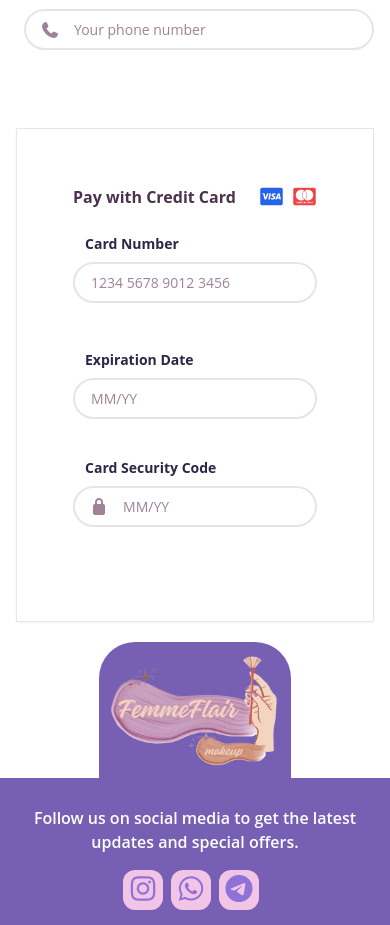
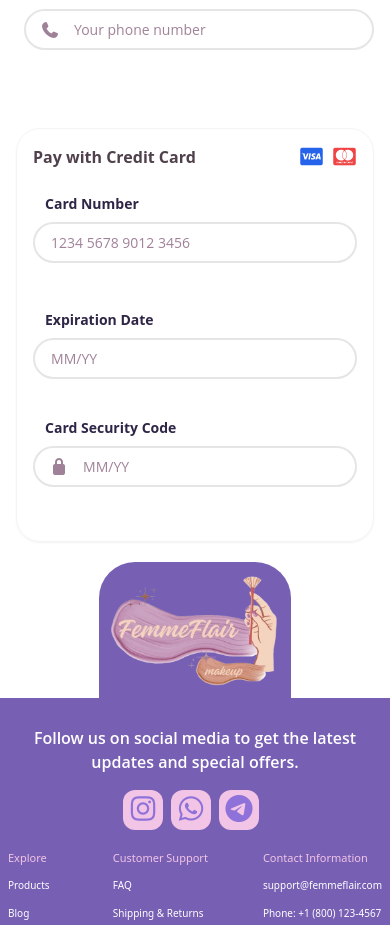
Before and after one commit to MariamHosini/React-Project, a React (Create React App) app: page /check-out in a window 390 px wide. Shown: the part 1640-2565 px from the top of the page. Built offline with nearby package versions, Linux system fonts and the light colour scheme.

Commit message:
checkOut

```diff
--- a/src/components/check-out/checkOut.js
+++ b/src/components/check-out/checkOut.js
@@ -548,15 +548,15 @@ export default function CheckOut() {
             </div>
             {/* Payment Method Section */}
             <div
-              className="col-span-2 order-3  border lg:rounded-3xl lg:border-[3px] lg:border-gray-100
-                        dark:lg:border-2 dark:lg:border-dark-neutral-400 p-8 shadow-sm"
+              className="col-span-2 order-3  border rounded-3xl lg:border-[3px] border-gray-100
+                        dark:lg:border-2 dark:border-dark-neutral-400  lg:p-8 shadow-sm"
             >
               <div className="flex flex-col gap-4">
                 {/* Credit Card Option */}
-                <div className={`p-6 `}>
+                <div className={`p-4 `}>
                   <label className="flex items-center justify-between mb-6 cursor-pointer">
                     <div className="flex items-center gap-3">
-                      <span className="font-bold text-[#4A314D]">
+                      <span className="font-bold text-light-secondary-800 dark:text-dark-secondary-300">
                         Pay with Credit Card
                       </span>
                     </div>
```
